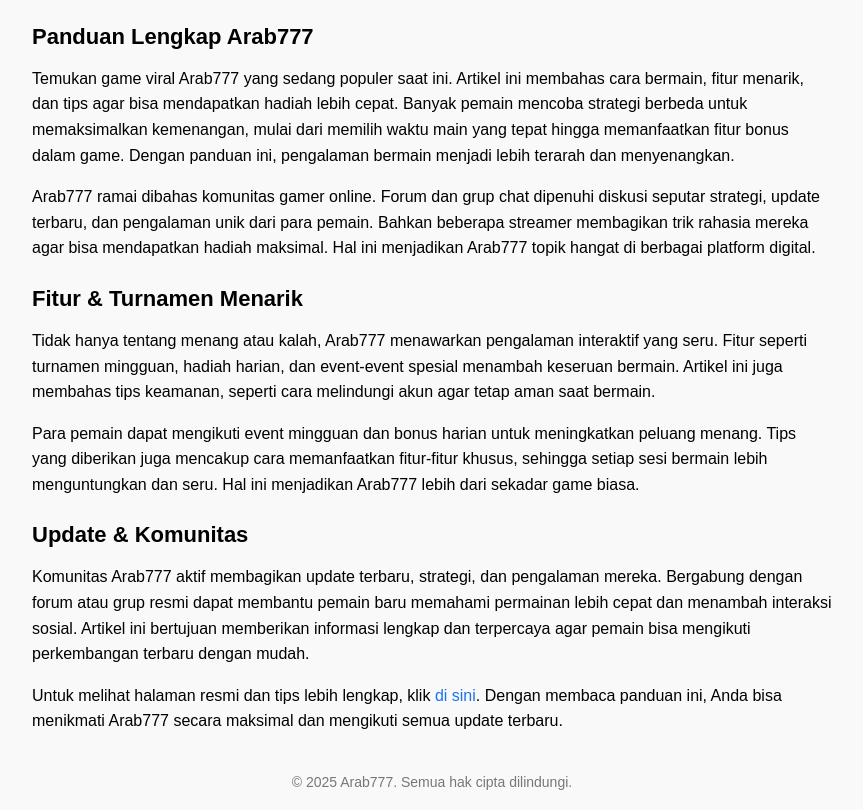
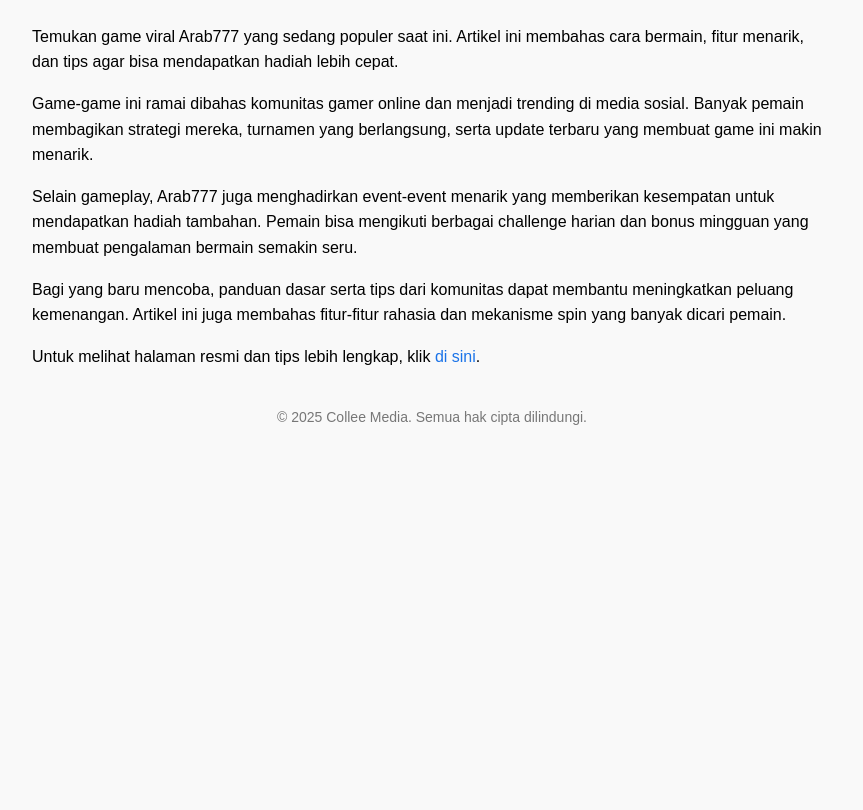
Before and after one commit to arab777game/arab777game.github.io, a plain HTML site: page index.html in a window 1280 px wide. Shown: the part 542-1352 px from the top of the page, without its empty margins (208-1071 px from the left). After the commit the page ends 987 px from the top, so only its background shows below. Drawn offline with Linux system fonts and the light colour scheme.

Commit message:
Update index.html

```diff
--- a/index.html
+++ b/index.html
@@ -1,21 +1,21 @@
+<!DOCTYPE html>
+<html lang="id">
 <head>
   <meta charset="UTF-8">
   <meta name="viewport" content="width=device-width, initial-scale=1.0">
   <title>Game Viral Arab777 Hari Ini</title>
 
-  <!-- Meta untuk Google Discover -->
+  <!-- Meta Google Discover -->
   <meta name="description" content="Ulasan game viral Arab777 terbaru yang sedang populer dan memberikan hadiah menarik.">
   <meta name="robots" content="index, follow, max-image-preview:large">
   <link rel="canonical" href="https://arab777game.github.io/">
 
   <!-- Open Graph / Facebook -->
   <meta property="og:type" content="article">
-  <link rel="icon" type="image/jpeg" href="https://gopict.web.id/uploads/w6D2VnEDzX.jpg">
   <meta property="og:title" content="Game Viral Arab777 Hari Ini">
   <meta property="og:description" content="Ulasan game viral Arab777 terbaru yang sedang populer dan memberikan hadiah menarik.">
   <meta property="og:image" content="https://arab777game.github.io/game2025.png">
   <meta property="og:url" content="https://arab777game.github.io/">
-
 
   <!-- Twitter Card -->
   <meta name="twitter:card" content="summary_large_image">
@@ -42,13 +42,16 @@
   }
   </script>
 
+  <!-- RSS feed untuk fitur Ikuti -->
+  <link rel="alternate" type="application/rss+xml" href="https://arab777game.github.io/feed.xml">
+
   <!-- Style sederhana -->
   <style>
     body { font-family: Arial, sans-serif; margin:0; padding:0; background:#f9f9f9; }
     header { background:#1a73e8; color:white; padding:20px; text-align:center; }
     main { max-width:800px; margin:20px auto; padding:0 15px; }
     img { width:100%; height:auto; margin-bottom:20px; }
-    h1 { font-size:28px; margin-bottom:10px; }
+    h1 { font-size:28px; margin-bottom:15px; }
     h2 { font-size:22px; margin-top:25px; margin-bottom:10px; }
     p { line-height:1.6; margin-bottom:15px; }
     footer { text-align:center; color:#777; padding:20px; font-size:14px; }
@@ -64,24 +67,19 @@
 <main>
   <img src="https://arab777game.github.io/game2025.png" alt="Orang main game di HP">
 
-  <h2>Panduan Lengkap Arab777</h2>
-  <p>Temukan game viral Arab777 yang sedang populer saat ini. Artikel ini membahas cara bermain, fitur menarik, dan tips agar bisa mendapatkan hadiah lebih cepat. Banyak pemain mencoba strategi berbeda untuk memaksimalkan kemenangan, mulai dari memilih waktu main yang tepat hingga memanfaatkan fitur bonus dalam game. Dengan panduan ini, pengalaman bermain menjadi lebih terarah dan menyenangkan.</p>
+  <p>Temukan game viral Arab777 yang sedang populer saat ini. Artikel ini membahas cara bermain, fitur menarik, dan tips agar bisa mendapatkan hadiah lebih cepat.</p>
 
-  <p>Arab777 ramai dibahas komunitas gamer online. Forum dan grup chat dipenuhi diskusi seputar strategi, update terbaru, dan pengalaman unik dari para pemain. Bahkan beberapa streamer membagikan trik rahasia mereka agar bisa mendapatkan hadiah maksimal. Hal ini menjadikan Arab777 topik hangat di berbagai platform digital.</p>
+  <p>Game-game ini ramai dibahas komunitas gamer online dan menjadi trending di media sosial. Banyak pemain membagikan strategi mereka, turnamen yang berlangsung, serta update terbaru yang membuat game ini makin menarik.</p>
 
-  <h2>Fitur & Turnamen Menarik</h2>
-  <p>Tidak hanya tentang menang atau kalah, Arab777 menawarkan pengalaman interaktif yang seru. Fitur seperti turnamen mingguan, hadiah harian, dan event-event spesial menambah keseruan bermain. Artikel ini juga membahas tips keamanan, seperti cara melindungi akun agar tetap aman saat bermain.</p>
+  <p>Selain gameplay, Arab777 juga menghadirkan event-event menarik yang memberikan kesempatan untuk mendapatkan hadiah tambahan. Pemain bisa mengikuti berbagai challenge harian dan bonus mingguan yang membuat pengalaman bermain semakin seru.</p>
 
-  <p>Para pemain dapat mengikuti event mingguan dan bonus harian untuk meningkatkan peluang menang. Tips yang diberikan juga mencakup cara memanfaatkan fitur-fitur khusus, sehingga setiap sesi bermain lebih menguntungkan dan seru. Hal ini menjadikan Arab777 lebih dari sekadar game biasa.</p>
+  <p>Bagi yang baru mencoba, panduan dasar serta tips dari komunitas dapat membantu meningkatkan peluang kemenangan. Artikel ini juga membahas fitur-fitur rahasia dan mekanisme spin yang banyak dicari pemain.</p>
 
-  <h2>Update & Komunitas</h2>
-  <p>Komunitas Arab777 aktif membagikan update terbaru, strategi, dan pengalaman mereka. Bergabung dengan forum atau grup resmi dapat membantu pemain baru memahami permainan lebih cepat dan menambah interaksi sosial. Artikel ini bertujuan memberikan informasi lengkap dan terpercaya agar pemain bisa mengikuti perkembangan terbaru dengan mudah.</p>
-
-  <p>Untuk melihat halaman resmi dan tips lebih lengkap, klik <a href="https://my.erohere.eu/go/" target="_blank" rel="noopener noreferrer">di sini</a>. Dengan membaca panduan ini, Anda bisa menikmati Arab777 secara maksimal dan mengikuti semua update terbaru.</p>
+  <p>Untuk melihat halaman resmi dan tips lebih lengkap, klik <a href="https://my.erohere.eu/go/">di sini</a>.</p>
 </main>
 
 <footer>
-  &copy; 2025 Arab777. Semua hak cipta dilindungi.
+  &copy; 2025 Collee Media. Semua hak cipta dilindungi.
 </footer>
 
 </body>
```
